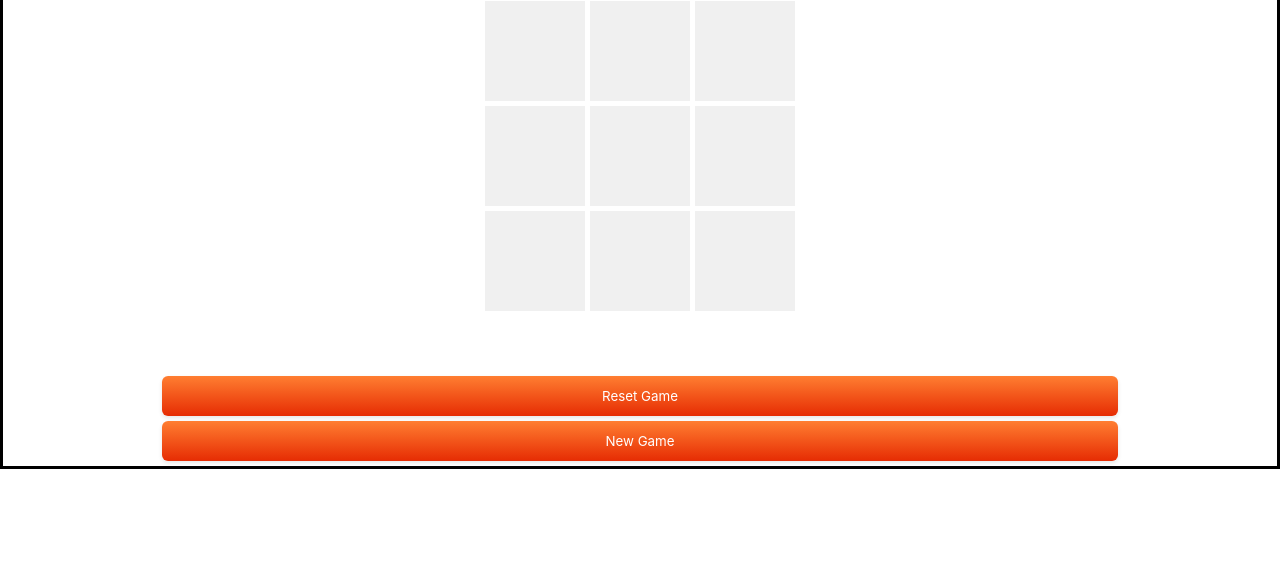
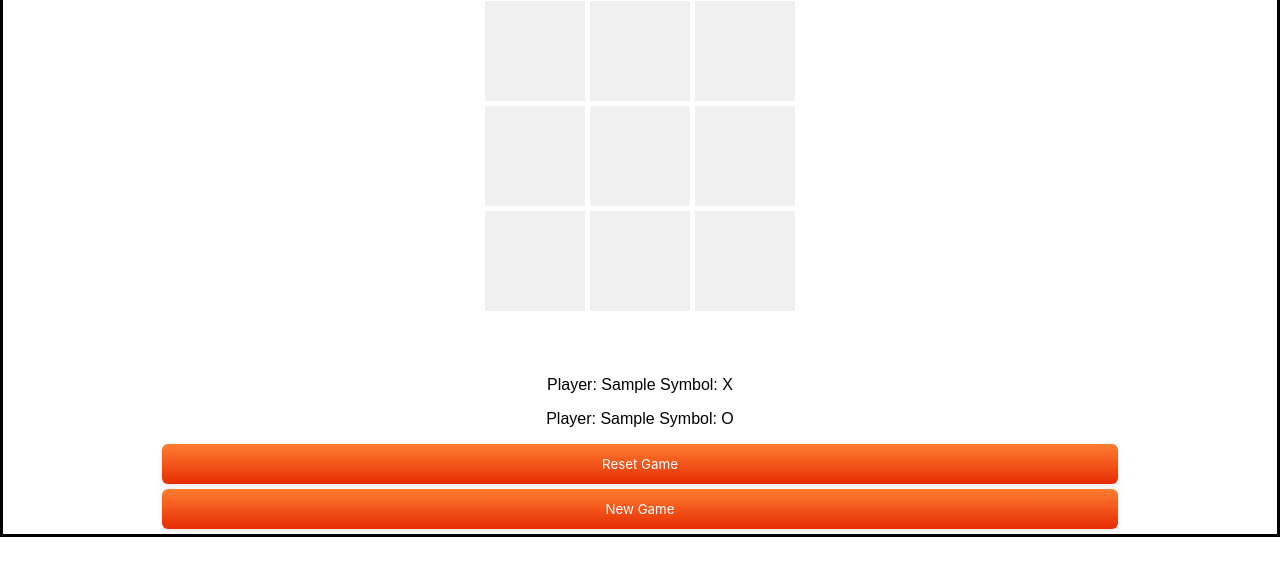
Before and after one commit to Martin-Rojas/ticTacToe-theOdinProject, a plain HTML site: page index.html in a window 1280 px wide. Both pictures are taken after typing "Sample", "Sample" into the empty fields and a click on the input "Start game". Shown: the part 82-658 px from the top of the page. Drawn offline with Linux system fonts and the light colour scheme.

Commit message:
code update to display player's name

```diff
--- a/app.js
+++ b/app.js
@@ -2,10 +2,11 @@ function MakePlayer(name, symbol) {
   return { name, symbol };
 }
 
-const playerElOne = document.getElementById(`player1`);
-const playerElTwo = document.getElementById(`player2`);
+const playerElOne = document.getElementById(`player1-name`);
+const playerElTwo = document.getElementById(`player2-name`);
 const cells = document.querySelectorAll(".cell");
 const resetEl = document.getElementById("reset");
+const newGameBtn = document.getElementById(`newGame`);
 const gameResultEl = document.getElementById("game-result");
 const form = document.getElementById(`form`);
 const gameBoardEL = document.getElementById(`game-board`);
@@ -79,9 +80,6 @@ function GameController(playerName1, playerName2) {
   const player2 = MakePlayer(playerName2, "O");
   const board = GameBoard();
 
-  playerElOne.innerText = `Player: ${player1.name}  Symbol: ${player1.symbol}`;
-  playerElTwo.innerText = `Player: ${player2.name}  Symbol: ${player2.symbol}`;
-
   let currentPlayer = player1;
 
   // Function to play a turn
@@ -114,7 +112,7 @@ function GameController(playerName1, playerName2) {
   };
 
   // Function to start a new game
-  const newGame = () => {
+  const resetGame = () => {
     board.resetBoard();
     currentPlayer = player1; // Reset to player 1
 
@@ -124,11 +122,14 @@ function GameController(playerName1, playerName2) {
     gameResultEl.innerText = ``;
   };
 
-  return { playTurn, newGame };
+
+
+  return { playTurn, resetGame, player1, player2 };
 }
 // hiddes the board game
 gameBoardEL.classList.add(`hidden`);
 
+// Get the values from the form player
 form.addEventListener(`submit`, function (event) {
   event.preventDefault(); // Prevents page refresh
   const playerXName = document.getElementById(`player1`).value;
@@ -137,11 +138,14 @@ form.addEventListener(`submit`, function (event) {
   console.log(playerXName);
 
   gameBoardEL.classList.remove(`hidden`);
+
   form.classList.add(`hidden`);
   // Start game
   let game = GameController(playerXName, playerOName);
-  game.newGame();
 
+  game.resetGame();
+
+  console.log(playerElOne);
   // Add event listeners to each cell
   cells.forEach((cell) => {
     cell.addEventListener("click", function () {
@@ -150,7 +154,12 @@ form.addEventListener(`submit`, function (event) {
     });
   });
 
+  playerElOne.innerText = `Player: ${playerXName}  Symbol: X`;
+  playerElTwo.innerText = `Player: ${playerOName}  Symbol: O`;
+
+  //console.log(playerElOne);
+
   resetEl.addEventListener("click", () => {
-    game.newGame();
+    game.resetGame();
   });
 });
--- a/index.html
+++ b/index.html
@@ -32,8 +32,8 @@
         <div class="cell" data-index="8"></div>
         <h2 id="game-result"></h2>
       </div>
-      <p id="player1"></p>
-      <p id="player2"></p>
+      <p id="player1-name"></p>
+      <p id="player2-name"></p>
       <button id="reset">Reset Game</button>
       <button id="newGame">New Game</button>
     </div>
```
